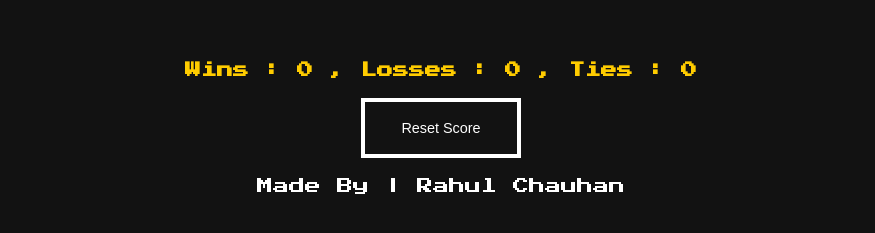
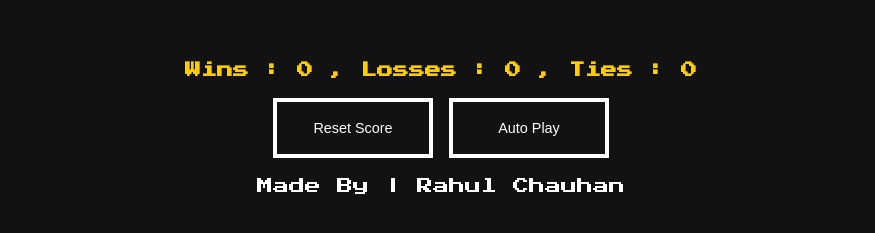
Before and after one commit to Rahul050303/Rock-Paper-Scissors-App, a plain HTML site: page index.html in a window 1280 px wide. Shown: the part 405-638 px from the top of the page, without its empty margins (199-1074 px from the left). Drawn offline with Linux system fonts and the light colour scheme.

Commit message:
Add files via upload

```diff
--- a/index.html
+++ b/index.html
@@ -28,6 +28,10 @@
         <p class="js-result"></p>
         <h2 class="scores" id="scoreDisplay">Wins : 0 , Losses : 0 , Ties : 0</h2>
         <button class="resetButton" onclick="resetScore()">Reset Score</button>
+        <button class="js-auto-play autoPlayButton" onclick="
+            autoPlay();
+            autoPlayButton();
+        ">Auto Play</button>
     </section>
     <footer>
         <p>Made By | Rahul Chauhan</p>
--- a/script.js
+++ b/script.js
@@ -1,3 +1,28 @@
+let isAutoPlaying = false;
+let intervalId;
+
+function autoPlay(playerMove){
+    if(!isAutoPlaying){
+        intervalId = setInterval(function(){
+            const playerMove = pickComputerMove();
+            play(playerMove);
+        },1000);
+        isAutoPlaying = true;
+    }else {
+        clearInterval(intervalId);
+        isAutoPlaying = false;
+    }
+}
+
+function autoPlayButton(){
+    const autoPlayElement = document.querySelector('.js-auto-play');
+    if(autoPlayElement.textContent === 'Auto Play'){
+        autoPlayElement.textContent = 'Stop Auto Play';
+    }else{
+        autoPlayElement.textContent = 'Auto Play';
+    }
+}
+
 let score = JSON.parse(localStorage.getItem('score')) || {
     wins : 0,
     losses : 0,
@@ -6,10 +31,16 @@ let score = JSON.parse(localStorage.getItem('score')) || {
 
 function updateScoreBoard() {
     document.getElementById('scoreDisplay').textContent =
-        `Wins : ${score.wins} , Losses : ${score.losses} , Ties : ${score.ties}`;
+    `Wins : ${score.wins} , Losses : ${score.losses} , Ties : ${score.ties}`;
 }
 
 updateScoreBoard();
+
+function resetScore(){
+    score = { wins: 0, losses: 0, ties: 0 };
+    localStorage.removeItem('score');
+    updateScoreBoard();
+}
 
 function play(playerMove){
     const computerMove = pickComputerMove();
@@ -78,7 +109,6 @@ function showResult(result, computerMove, playerMove){
     `;
 }
 
-
 function pickComputerMove(){
     const randomNumber = Math.random();
     let computerMove = '';
@@ -92,9 +122,3 @@ function pickComputerMove(){
     }
     return computerMove;
 }
-
-function resetScore(){
-    score = { wins: 0, losses: 0, ties: 0 };
-    localStorage.removeItem('score');
-    updateScoreBoard();
-}
--- a/style.css
+++ b/style.css
@@ -64,12 +64,12 @@ button img {
   color: #ffcc00;
 }
 
-.resetButton {
+.resetButton,
+.autoPlayButton {
   border: 4px solid white;
   width: 160px;
   height: 60px;
   cursor: pointer;
-  display: flex;
   justify-content: center;
   align-items: center;
   background-color: transparent;
@@ -80,6 +80,10 @@ button img {
 }
 
 .resetButton:hover {
+  background-color: white;
+  color: #121212;
+}
+.autoPlayButton:hover{
   background-color: white;
   color: #121212;
 }
```
